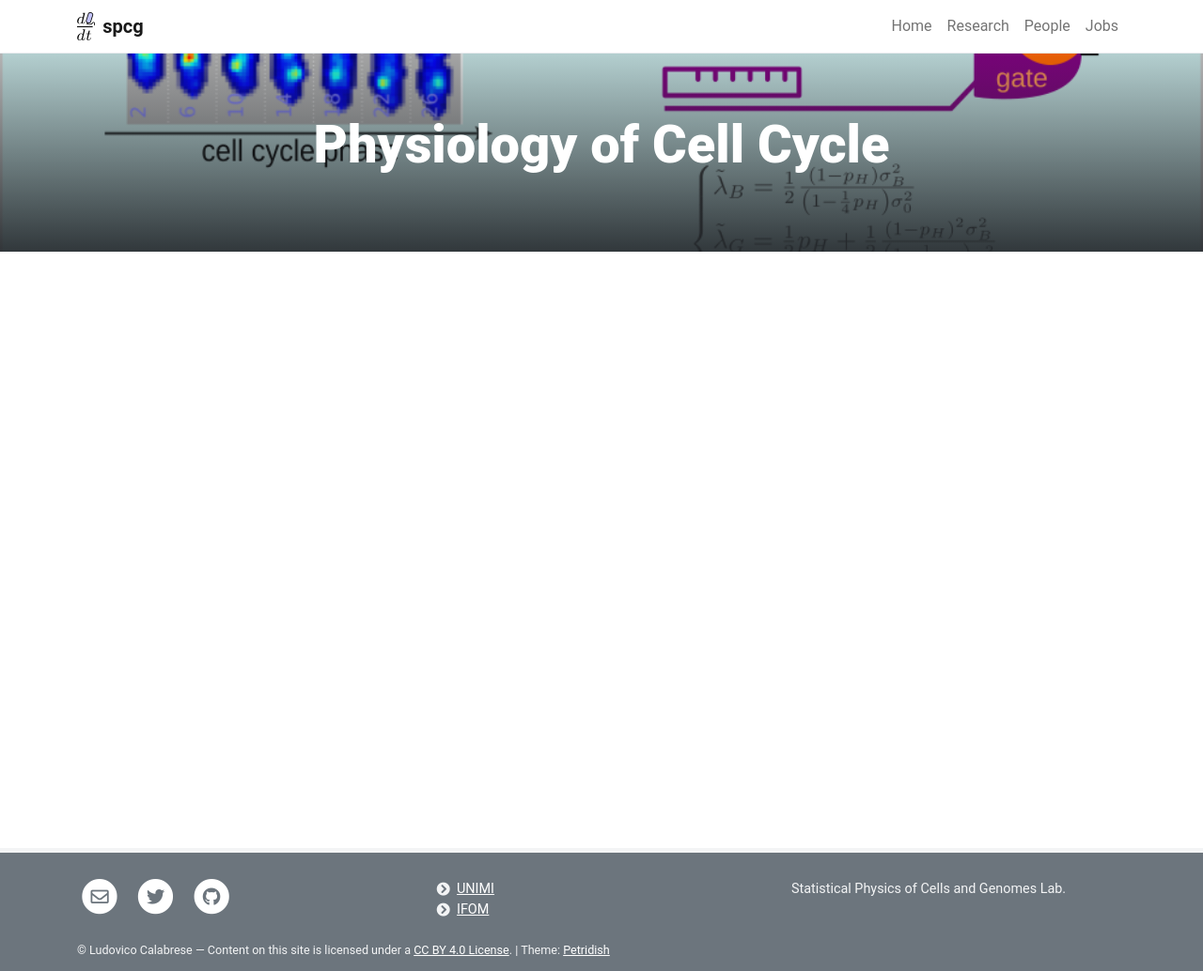
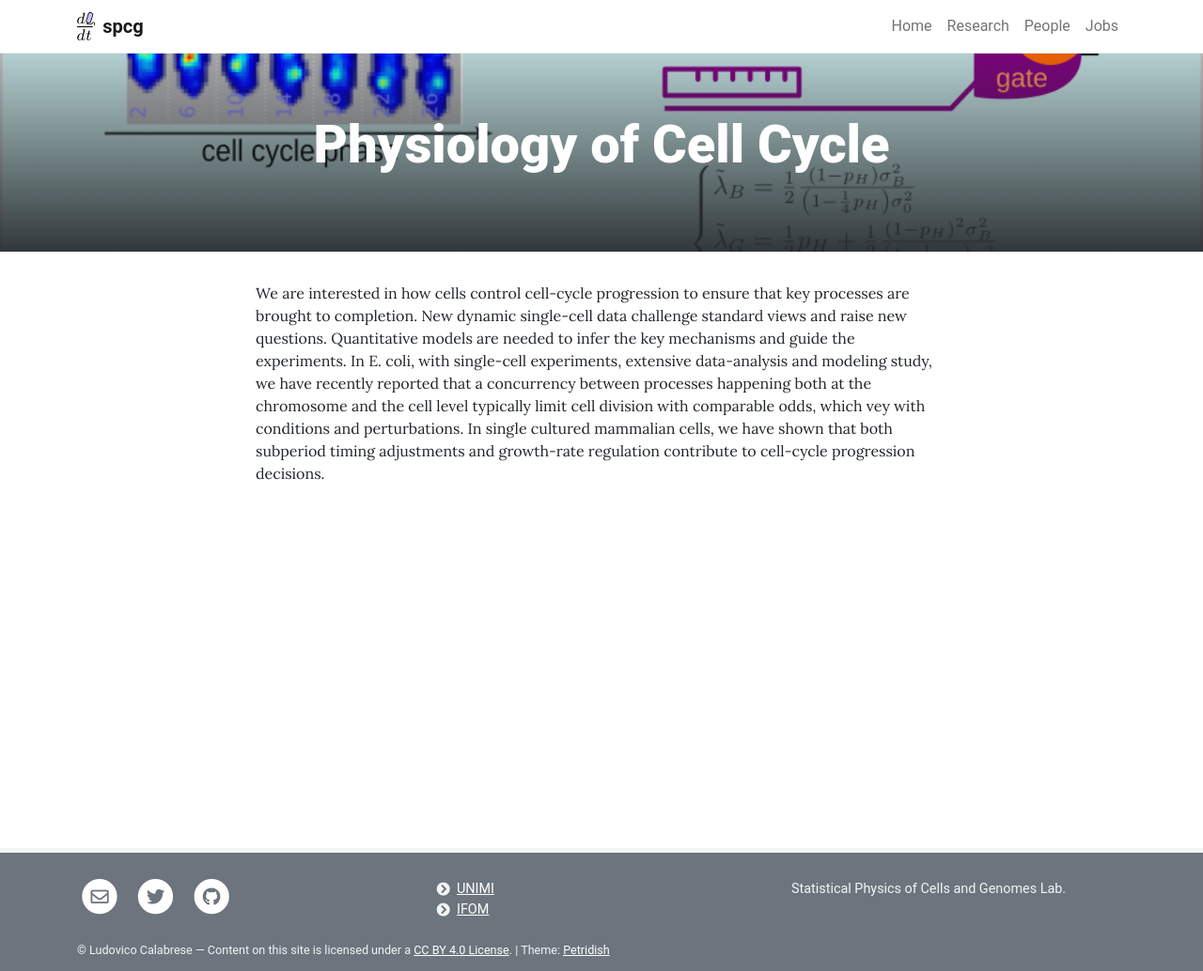
Before and after one commit to mcltone/spcg, a Jekyll site: the page built from _posts/2019-01-05-cell-cycle.md, in a window 1280 px wide. Shown: the whole page at 94% size. Built offline with Jekyll 4.4.1, drawn with Linux system fonts in a browser that asks for light colours.

Commit message:
Update 2019-01-05-cell-cycle.md

```diff
--- a/_posts/2019-01-05-cell-cycle.md
+++ b/_posts/2019-01-05-cell-cycle.md
@@ -4,3 +4,4 @@ background: /assets/theme/images/cellcycle.png
 categories:
 permalink: /research/cell-cycle
 ---
+We are interested in how cells control cell-cycle progression to ensure that key processes are brought to completion. New dynamic single-cell data challenge standard views and raise new questions. Quantitative models are needed to infer the key mechanisms and guide the experiments. In E. coli, with single-cell experiments, extensive data-analysis and modeling study, we have recently reported that a concurrency between processes happening both at the chromosome and the cell level typically limit cell division with comparable odds, which vey with conditions and perturbations. In single cultured mammalian cells, we have shown that both subperiod timing adjustments and growth-rate regulation contribute to cell-cycle progression decisions.
```
